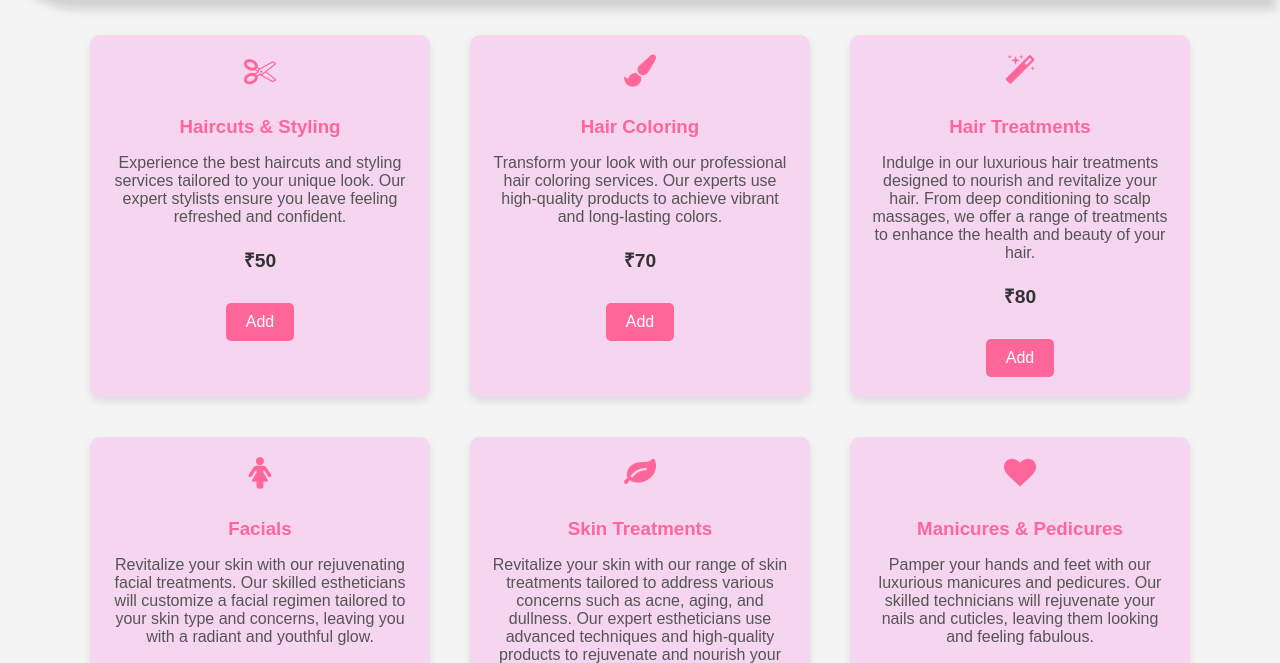
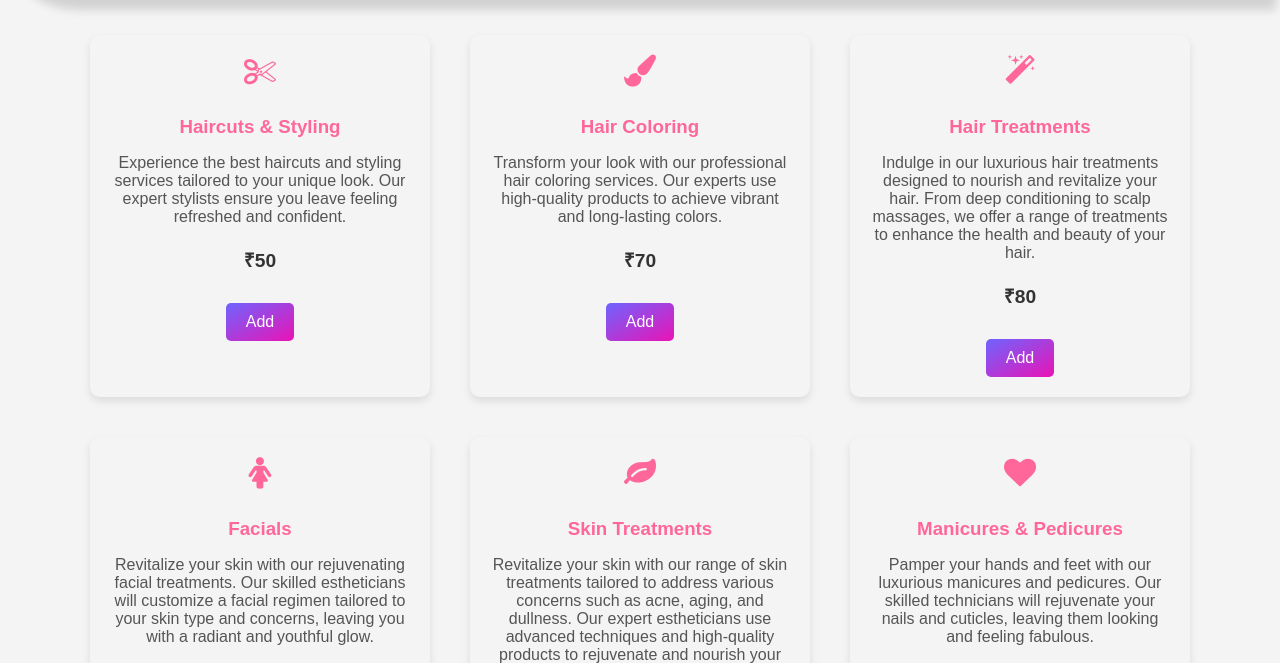
Before and after one commit to pandia-dev/service-picker, a plain HTML site: page home.html in a window 1280 px wide. Shown: the part 144-807 px from the top of the page. Drawn offline with Linux system fonts and the light colour scheme.

Commit message:
style changes

```diff
--- a/home.html
+++ b/home.html
@@ -55,7 +55,6 @@
         }
 
         .card {
-            background-color: #f5d5f0;
             border-radius: 10px;
             box-shadow: 0 4px 8px rgba(0, 0, 0, 0.1);
             padding: 20px;
@@ -111,7 +110,7 @@
             padding: 10px 20px;
             margin-top: 10px;
             border: none;
-            background-color: #ff6699;
+            background: linear-gradient(to bottom right, rgb(110 100 255), rgb(235, 19, 181));
             color: white;
             border-radius: 5px;
             text-decoration: none;
```
